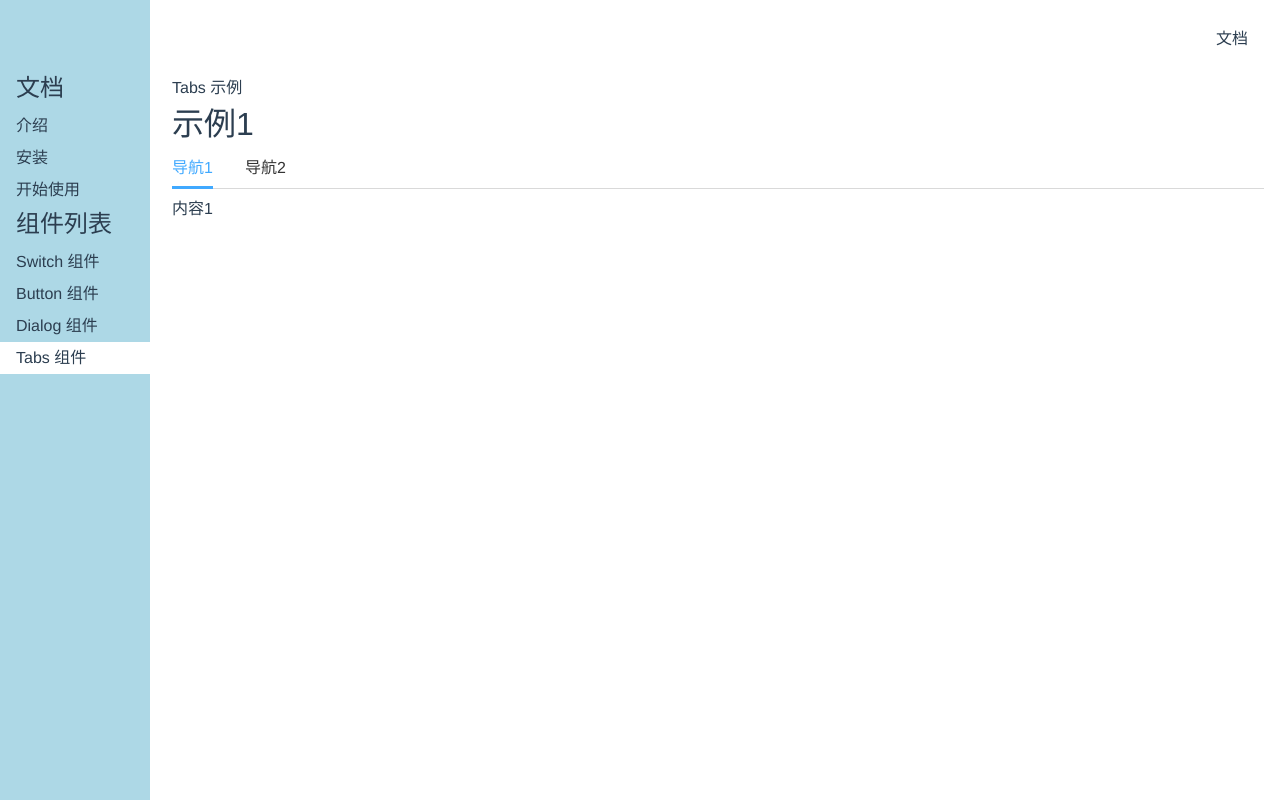
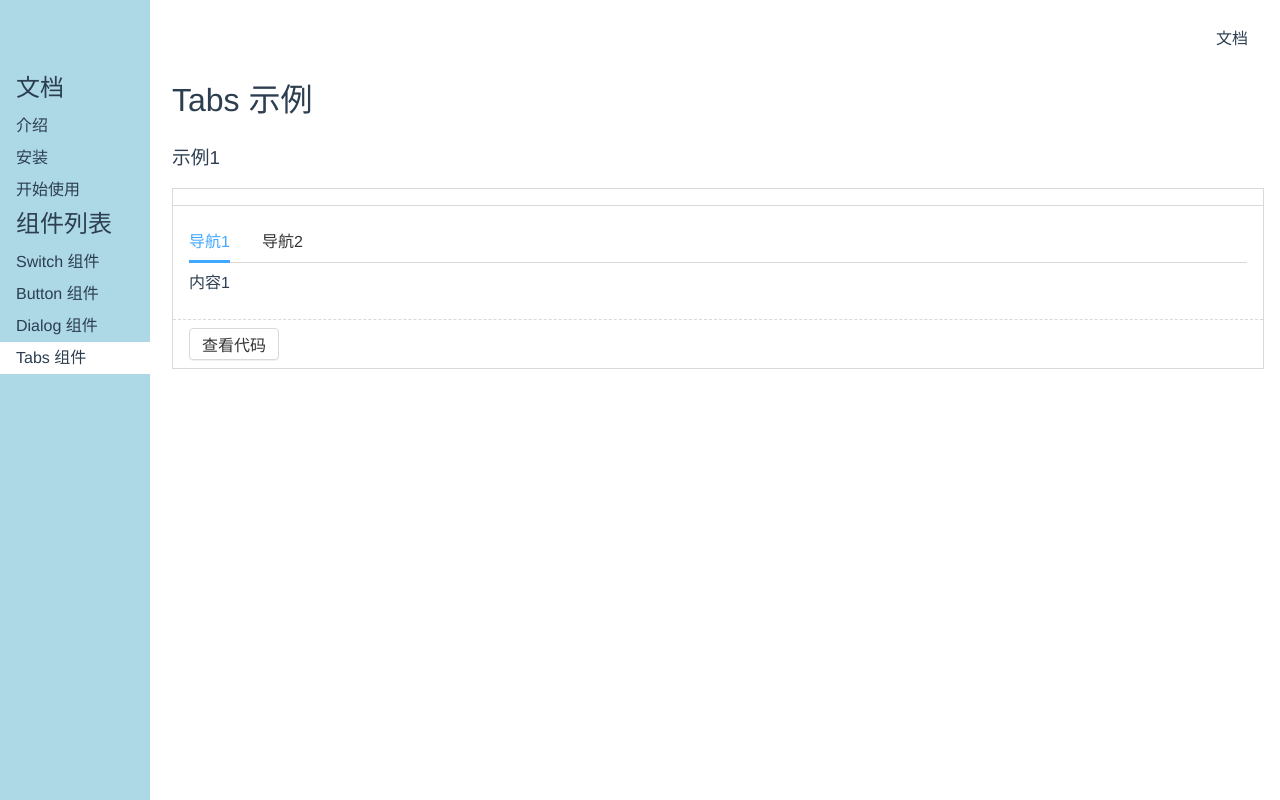
Before and after one commit to pkc918/vite-vue, a Vue app: page /#/doc/tabs in a window 1280 px wide. Built offline with nearby package versions, Linux system fonts and the light colour scheme.

Commit message:
抽离 Dialog Demo

```diff
--- /dev/null
+++ b/src/components/Tabs1.demo.vue
@@ -0,0 +1,31 @@
+<demo>
+  常规使用
+</demo>
+<template>
+<div>
+  <Tabs v-model:selected="x">
+    <Tab title="导航1">内容1</Tab>
+    <Tab title="导航2">内容2</Tab>
+  </Tabs>
+</div>
+</template>
+
+<script lang="ts">
+import Tabs from '../lib/Tabs.vue'
+import Tab from '../lib/Tab.vue'
+import {
+  ref
+} from 'vue'
+export default {
+  components: {
+    Tabs,
+    Tab,
+  },
+  setup() {
+    const x = ref('导航1')
+    return {
+      x,
+    }
+  },
+}
+</script>
--- a/src/components/TabsDemo.vue
+++ b/src/components/TabsDemo.vue
@@ -1,30 +1,25 @@
 <template>
 <div>
-  <div>Tabs 示例</div>
-  <h1>示例1</h1>
-  <Tabs v-model:selected="x">
-    <Tab title="导航1">内容1</Tab>
-    <Tab title="导航2">内容2</Tab>
-  </Tabs>
+  <h1>Tabs 示例</h1>
+  <h3>示例1</h3>
+  <Demo :component="Tabs1Demo"></Demo>
 </div>
 </template>
 
 <script lang="ts">
-import Tabs from "../lib/Tabs.vue";
-import Tab from "../lib/Tab.vue";
+import Demo from './Demo.vue'
+import Tabs1Demo from './Tabs1.demo.vue'
 import {
   ref
-} from "vue";
+} from 'vue'
 export default {
   components: {
-    Tabs,
-    Tab,
+    Demo,
   },
   setup() {
-    const x = ref("导航1");
     return {
-      x,
-    };
+      Tabs1Demo,
+    }
   },
-};
+}
 </script>
```
